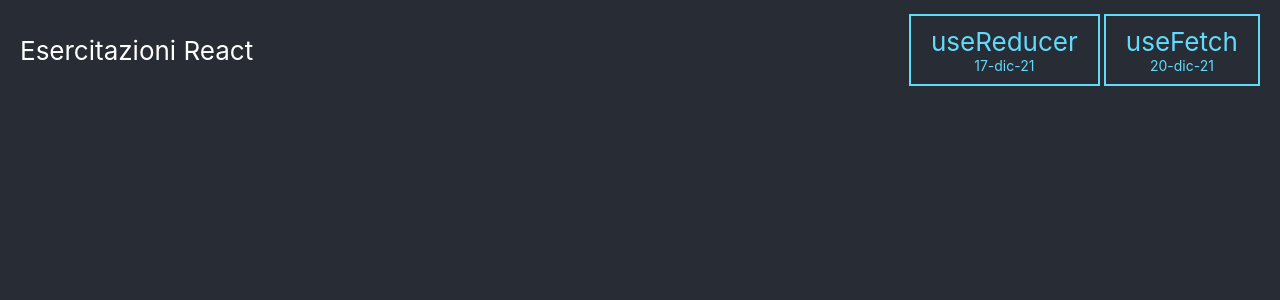
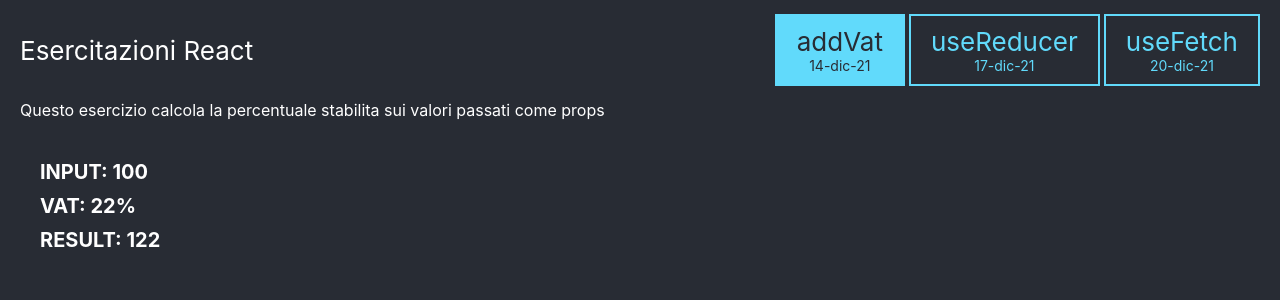
Before and after one commit to giusene/Esercitazioni_React, a React (Create React App) app: page /addVat in a window 1280 px wide. Shown: the top 300 px of the page. Built offline with nearby package versions, Linux system fonts and the light colour scheme.

Commit message:
feat: aggiunto esercizio 14 dic

```diff
--- a/public/index.html
+++ b/public/index.html
@@ -24,7 +24,7 @@
       work correctly both with client-side routing and a non-root public URL.
       Learn how to configure a non-root public URL by running `npm run build`.
     -->
-    <title>React App</title>
+    <title>Esercitazioni React</title>
   </head>
   <body>
     <noscript>You need to enable JavaScript to run this app.</noscript>
--- a/src/App.js
+++ b/src/App.js
@@ -1,19 +1,26 @@
 import { Routes, Route } from 'react-router-dom';
 import Header from './components/Header';
 import Home from './pages/Home';
+import AddVAT from './pages/AddVAT';
 import EsercizioUseReducer from './pages/EsercizioUseReducer';
 import EsercizioUseFetch from './pages/EsercizioUseFetch';
 
+import './App.css';
 
-import './App.css';
+const menuState = [
+  { label: 'addVat', link: '/addVat', date: '14-dic-21' },
+  { label: 'useReducer', link: '/useReducer', date: '17-dic-21' },
+  { label: 'useFetch', link: '/useFetch', date: '20-dic-21' }
+]
 
 function App() {
   return (
     <div className="App">
-      <Header />
+      <Header menuState={menuState} />
 
       <Routes>
         <Route path="/Esercitazioni_React" element={<Home />} />
+        <Route path="/addVat" element={<AddVAT value={100} vat={22} />} />
         <Route path="/useReducer" element={<EsercizioUseReducer />} />
         <Route path="/useFetch" element={<EsercizioUseFetch />} />
       </Routes>
--- a/src/components/Header/index.jsx
+++ b/src/components/Header/index.jsx
@@ -2,11 +2,13 @@ import Logo from './../Logo';
 import Navigation from './../Navigation';
 import styles from './Header.module.scss';
 
-const Header = () => {
+
+
+const Header = ({menuState}) => {
     return (
         <div className={styles.header}>
             <Logo src='Esercitazioni React' />
-            <Navigation />
+            <Navigation menuState={menuState} />
         </div>
     )
 }
--- a/src/components/Navigation/index.jsx
+++ b/src/components/Navigation/index.jsx
@@ -1,12 +1,7 @@
 import { NavLink } from 'react-router-dom';
 import styles from './Navigation.module.scss';
 
-const menuState = [
-    { label: 'useReducer', link: '/useReducer', date: '17-dic-21' },
-    { label: 'useFetch', link: '/useFetch', date: '20-dic-21' }
-]
-
-const Navigation = () => {
+const Navigation = ({menuState}) => {
     return (
             <ul className={styles.Navigation}>
                 {menuState.map((item, index) => {
--- /dev/null
+++ b/src/pages/AddVAT/AddVAT.module.scss
@@ -0,0 +1,16 @@
+.main {
+  font-size: 16px;
+  p {
+      margin-bottom: 20px;
+  }
+
+  .vatWrapper {
+  padding: 20px;
+
+  p {
+      font-size: 20px;
+      font-weight: bold;
+      margin-bottom: 10px;
+  }
+}
+}
--- /dev/null
+++ b/src/pages/AddVAT/index.jsx
@@ -0,0 +1,19 @@
+
+import styles from './AddVAT.module.scss';
+
+
+const AddVAT = (props) => {
+    const result = (props.value * props.vat / 100) + props.value;
+    return (
+        <div className={styles.main}>
+        <p>Questo esercizio calcola la percentuale stabilita sui valori passati come props</p>
+            <div className={styles.vatWrapper}>
+                <p>INPUT: {props.value}</p>
+                <p>VAT: {props.vat}%</p>
+                <p>RESULT: {result}</p>
+            </div>
+        </div>
+    )
+}
+
+export default AddVAT;
--- a/src/pages/EsercizioUseReducer/index.jsx
+++ b/src/pages/EsercizioUseReducer/index.jsx
@@ -35,6 +35,7 @@ const EsercizioUseReducer = () => {
     }
 
     useEffect(() => {
+        state.dataList = [];
         pushFunction('add');
     }, []);
 
```
Also changed, not shown: public/logo192.png (deleted), public/logo512.png (deleted).
